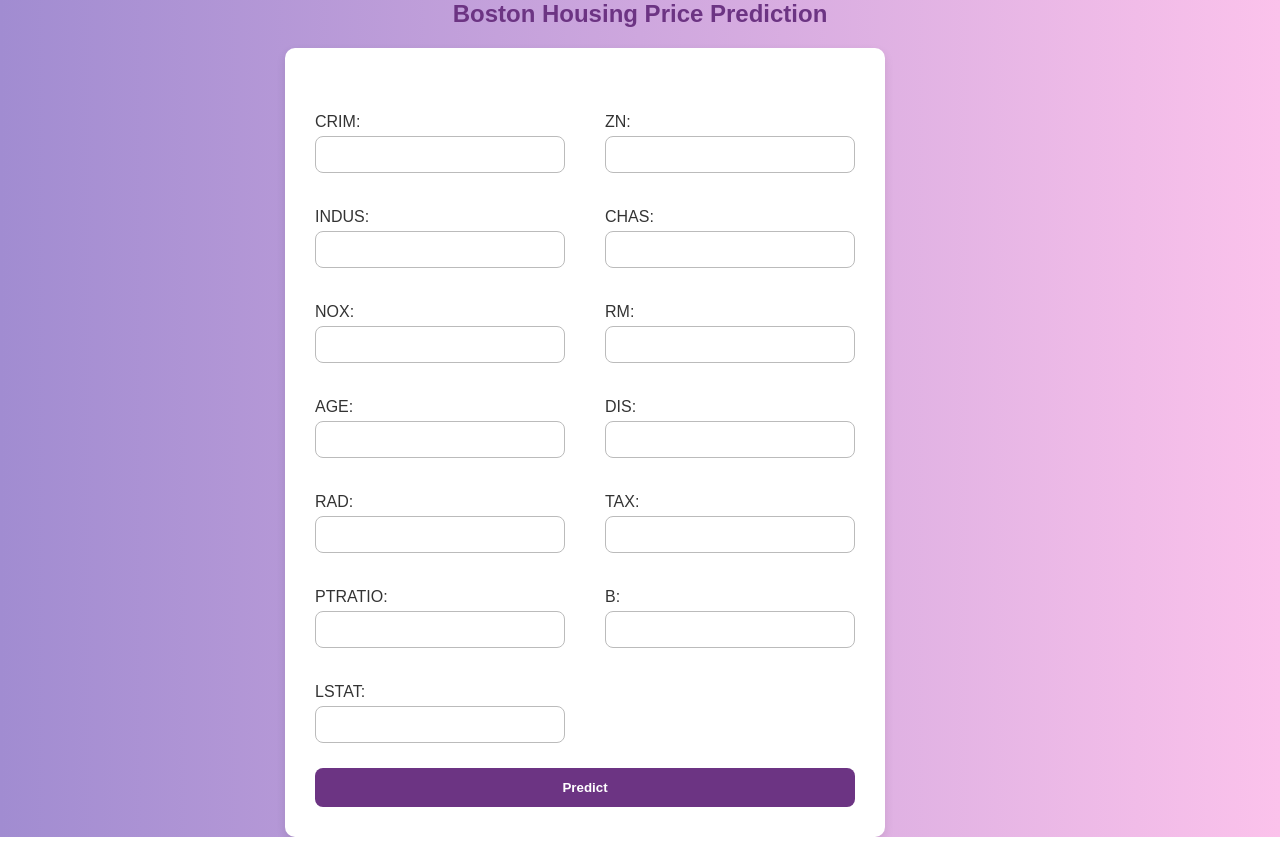
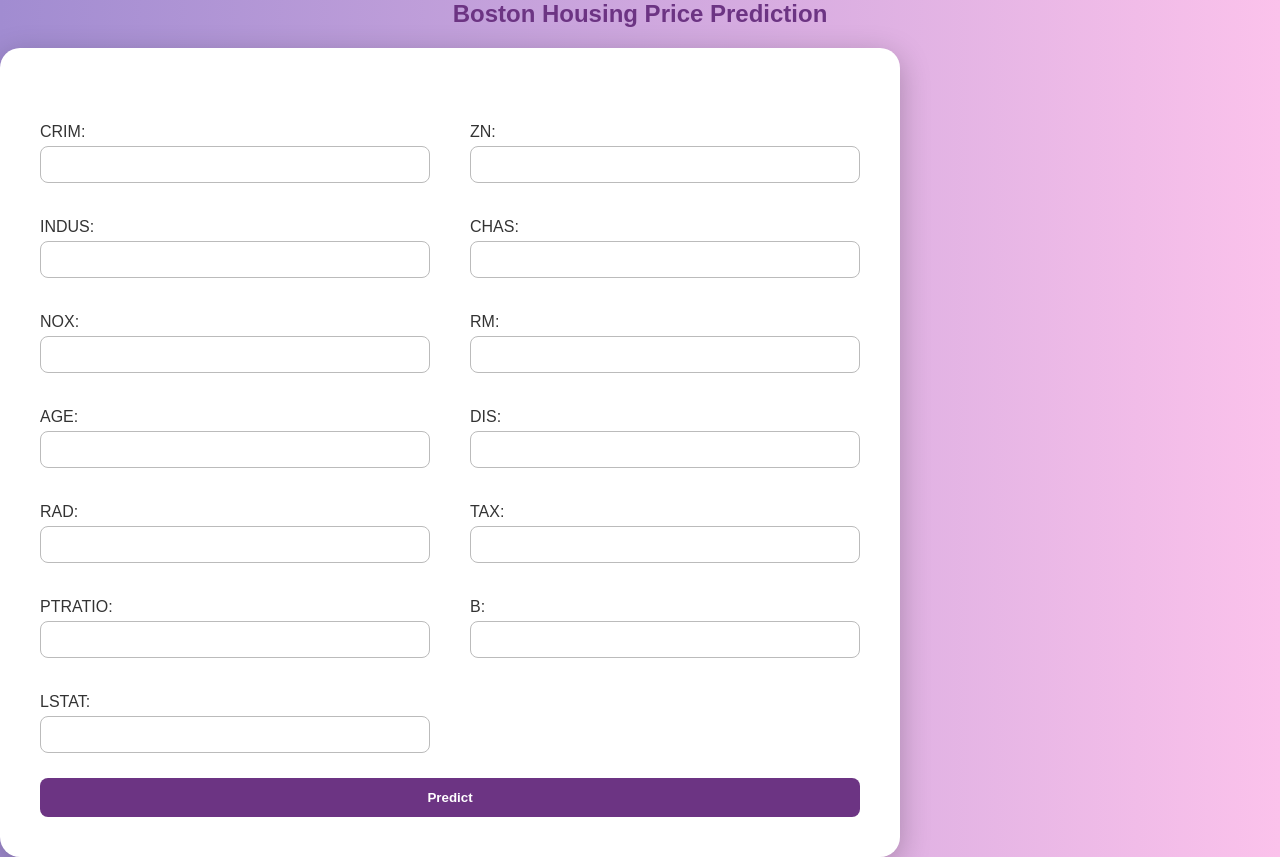
Before and after one commit to LalluvadiyaRavi/Ravi-Boston-Project, a Flask app: page / in a window 1280 px wide. Run offline with Flask 3, Linux system fonts and the light colour scheme; parts of the project's set-up code (start-up, migrations or seed data) failed here and were passed over.

Commit message:
Update index.html

```diff
--- a/templates/index.html
+++ b/templates/index.html
@@ -13,12 +13,14 @@
         }
 
         form {
-        background-color: white;
-        margin-left:285px;
-        padding: 30px;
-        border-radius: 10px;
-        box-shadow: 0 4px 10px rgba(0, 0, 0, 0.1);
-        width: 600px;
+            background-color: white;
+            backdrop-filter: blur(12px);
+            border-radius: 20px;
+            box-shadow: 0 8px 30px rgba(0, 0, 0, 0.25);
+            padding: 40px;
+            max-width: 900px;
+            width: 100%;
+            color: #fff;
     }
     .form-grid {
         display: grid;
```
